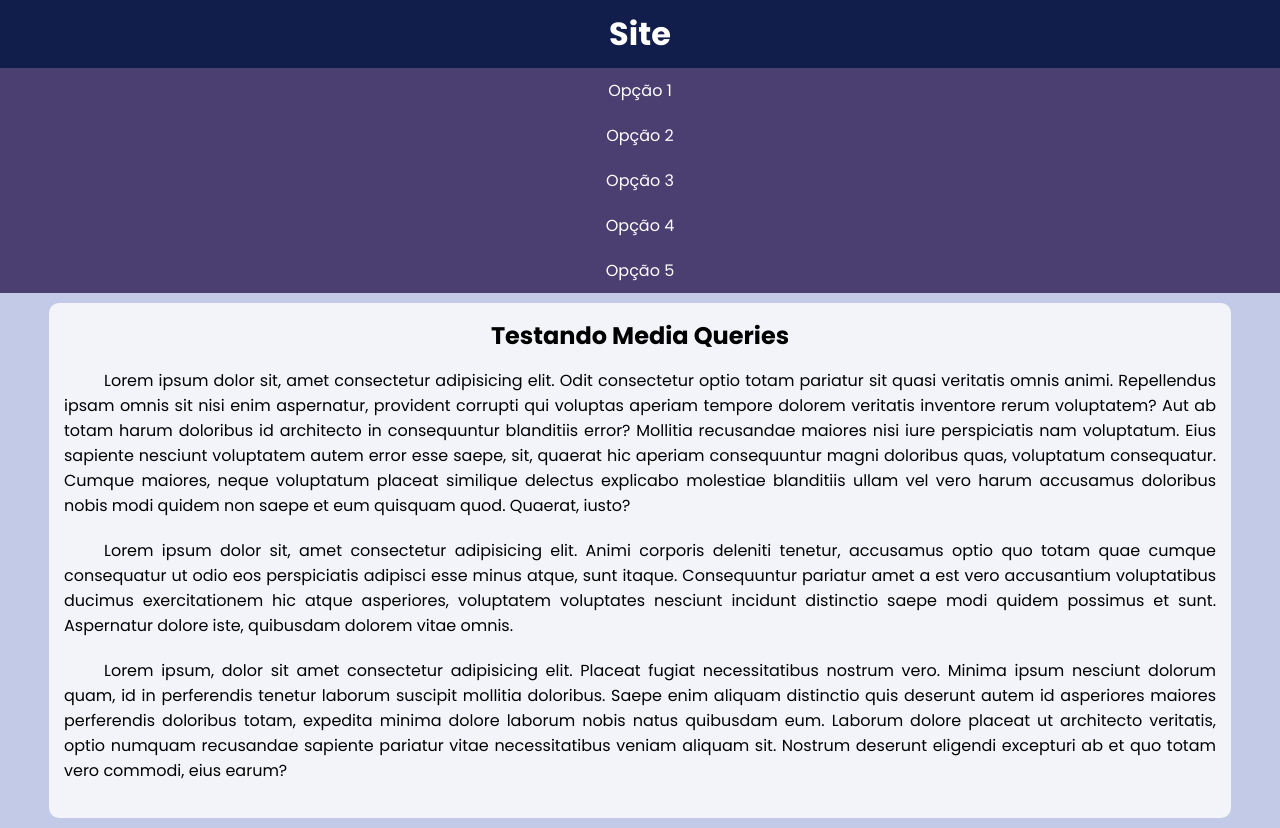
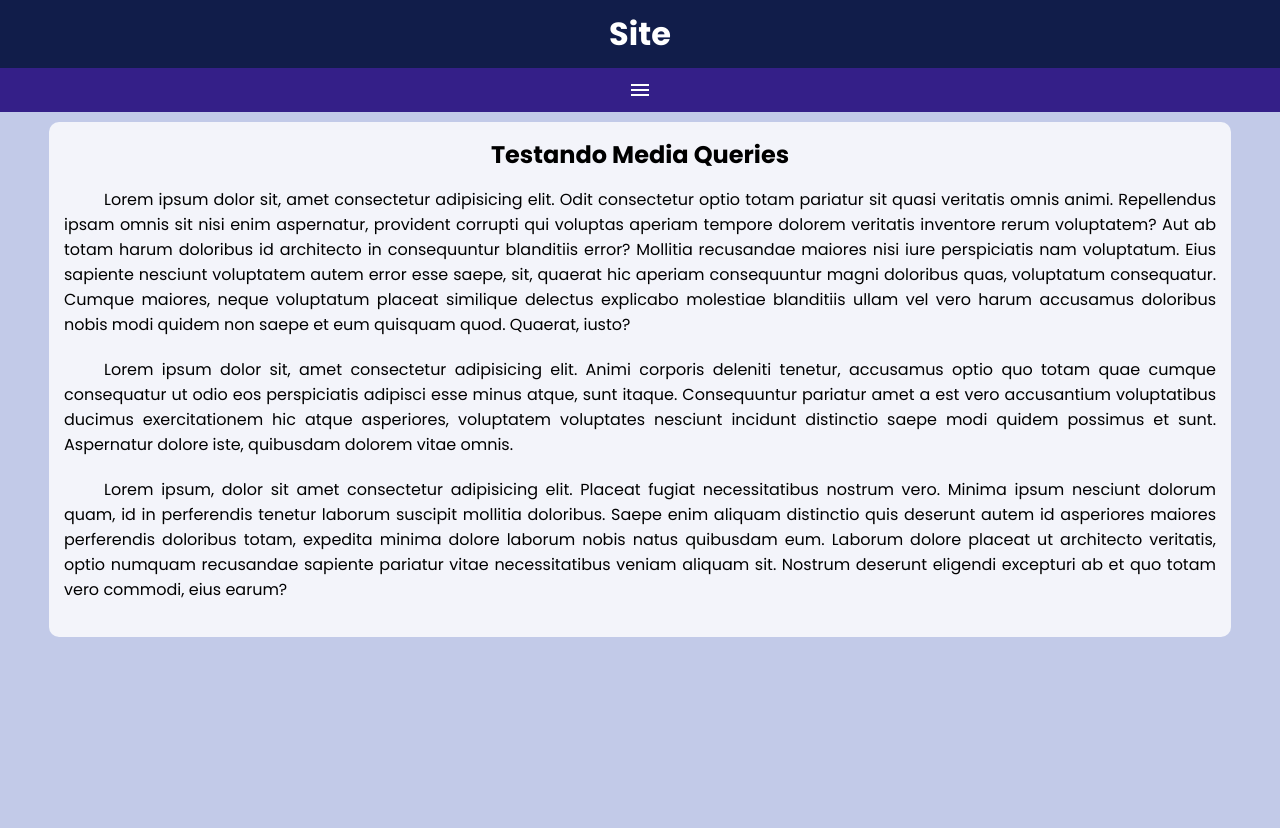
Before and after one commit to lucasfernande/html-css, a plain HTML site: page exercicios/ex026/mq05/index.html in a window 1280 px wide. After the commit the page ends 800 px from the top, so only its background shows below. Drawn offline with nearby package versions, Linux system fonts and the light colour scheme.

Commit message:
menu hamburguer

```diff
--- a/exercicios/ex026/mq05/css/style.css
+++ b/exercicios/ex026/mq05/css/style.css
@@ -21,9 +21,23 @@ header > h1 {
     padding: 10px;
 }
 
+span#hamburguer {
+    color: white;
+    background-color: #341f88;
+    text-align: center;
+    padding: 10px;
+    display: block;
+    cursor: pointer;
+    transition: .25s;
+}
+
+span#hamburguer:hover {
+    background-color: #533dab;
+}
+
 menu {
-    background-color: #4B3F72;
-    display: block;
+    background-color: #6d6490;
+    display: none;
 }
 
 menu > ul {
--- a/exercicios/ex026/mq05/index.html
+++ b/exercicios/ex026/mq05/index.html
@@ -5,6 +5,7 @@
     <meta charset="UTF-8">
     <meta http-equiv="X-UA-Compatible" content="IE=edge">
     <meta name="viewport" content="width=device-width, initial-scale=1.0">
+    <link href="https://fonts.googleapis.com/css2?family=Material+Symbols+Outlined" rel="stylesheet">
     <link rel="stylesheet" href="css/style.css">
     <title>Menu Responsivo</title>
 </head>
@@ -12,7 +13,8 @@
 <body>
     <header>
         <h1>Site</h1>
-        <menu>
+        <span id="hamburguer" class="material-symbols-outlined" onclick="clickMenu()">menu</span>
+        <menu id="itens">
             <ul>
                 <li><a href="#">Opção 1</a></li>
                 <li><a href="#">Opção 2</a></li>
@@ -34,6 +36,20 @@
         </article>
     </main>
 
+    <script>
+
+        function clickMenu() {
+            let itens = document.querySelector('#itens')
+
+            if (itens.style.display == 'block') {
+                itens.style.display = 'none'
+            } else {
+                itens.style.display = 'block'
+            }
+        }
+
+    </script>
+
 </body>
 
 </html>
```
